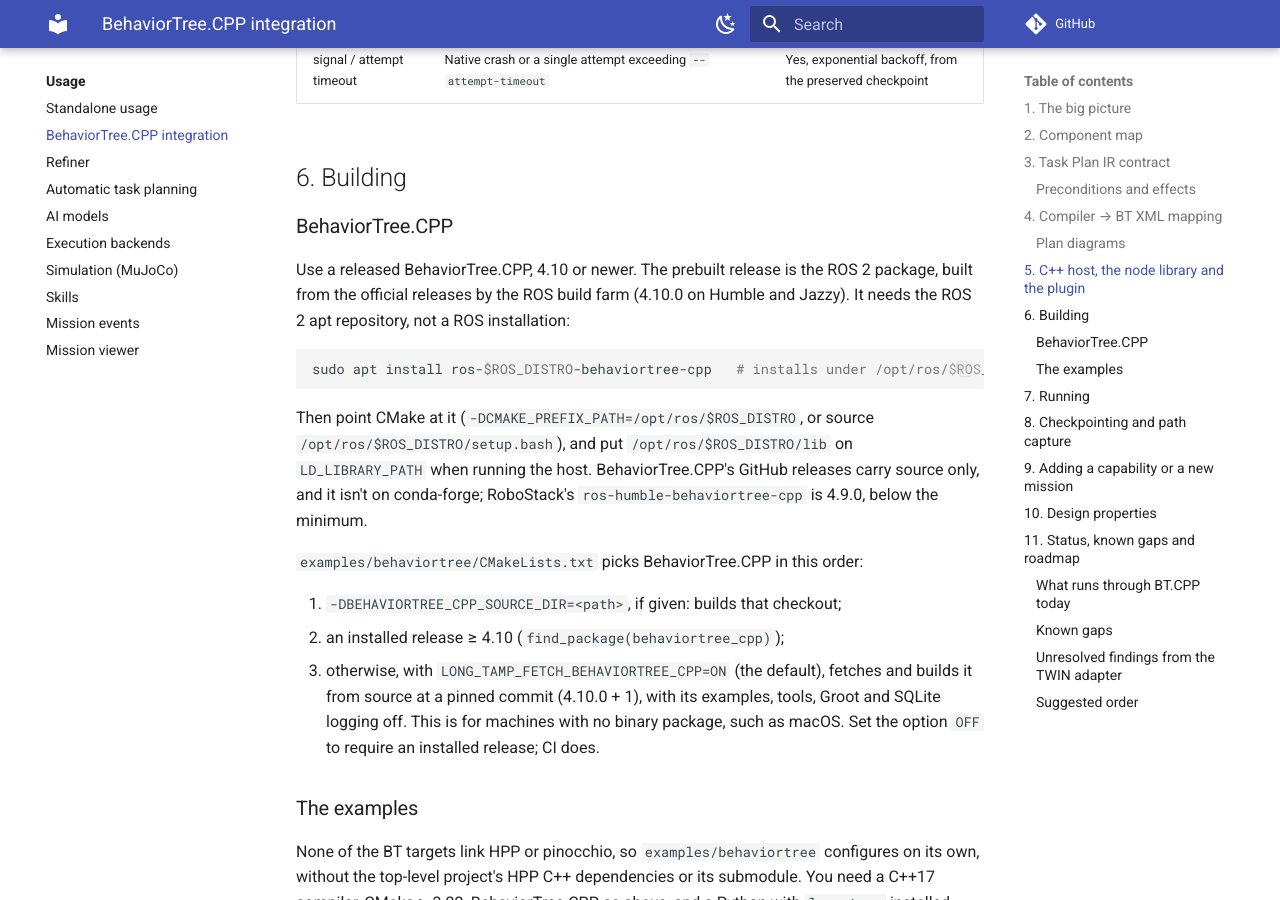
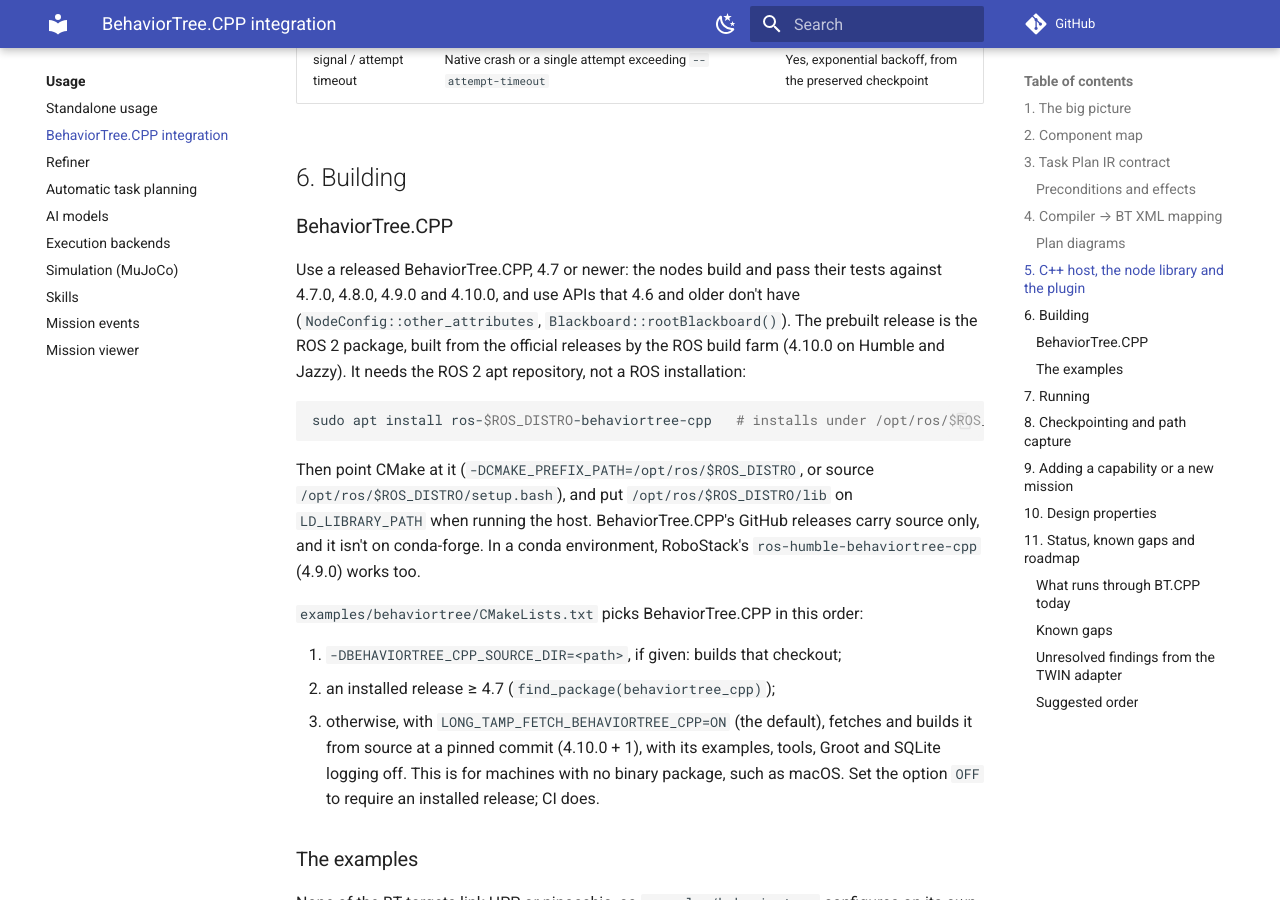
Before and after one commit to thanhndv212/long-tamp, an MkDocs documentation site: the page built from docs/usage/behaviortree-integration.md, in a window 1280 px wide and 900 px high, scrolled down 8710 px. Built offline with MkDocs 1.6.1 and Material for MkDocs 9.7.7, drawn with Linux system fonts in a browser that asks for light colours; comment, search, counter and statistics services are not loaded.

Commit message:
docs(behaviortree): BehaviorTree.CPP 4.7 or newer, and which releases were tested

````diff
--- a/docs/usage/behaviortree-integration.md
+++ b/docs/usage/behaviortree-integration.md
@@ -303,8 +303,11 @@
 
 ### BehaviorTree.CPP
 
-Use a released BehaviorTree.CPP, 4.10 or newer. The prebuilt release is the ROS 2 package,
-built from the official releases by the ROS build farm (4.10.0 on Humble and Jazzy). It
+Use a released BehaviorTree.CPP, 4.7 or newer: the nodes build and pass their tests against
+4.7.0, 4.8.0, 4.9.0 and 4.10.0, and use APIs that 4.6 and older don't have
+(`NodeConfig::other_attributes`, `Blackboard::rootBlackboard()`). The prebuilt release is the
+ROS 2 package, built from the official releases by the ROS build farm (4.10.0 on Humble and
+Jazzy). It
 needs the ROS 2 apt repository, not a ROS installation:
 
 ```bash
@@ -314,13 +317,13 @@
 Then point CMake at it (`-DCMAKE_PREFIX_PATH=/opt/ros/$ROS_DISTRO`, or source
 `/opt/ros/$ROS_DISTRO/setup.bash`), and put `/opt/ros/$ROS_DISTRO/lib` on
 `LD_LIBRARY_PATH` when running the host. BehaviorTree.CPP's GitHub releases carry source
-only, and it isn't on conda-forge; RoboStack's `ros-humble-behaviortree-cpp` is 4.9.0,
-below the minimum.
+only, and it isn't on conda-forge. In a conda environment, RoboStack's
+`ros-humble-behaviortree-cpp` (4.9.0) works too.
 
 `examples/behaviortree/CMakeLists.txt` picks BehaviorTree.CPP in this order:
 
 1. `-DBEHAVIORTREE_CPP_SOURCE_DIR=<path>`, if given: builds that checkout;
-2. an installed release ≥ 4.10 (`find_package(behaviortree_cpp)`);
+2. an installed release ≥ 4.7 (`find_package(behaviortree_cpp)`);
 3. otherwise, with `LONG_TAMP_FETCH_BEHAVIORTREE_CPP=ON` (the default), fetches and builds
    it from source at a pinned commit (4.10.0 + 1), with its examples, tools, Groot and SQLite
    logging off. This is for machines with no binary package, such as macOS. Set the option
````
